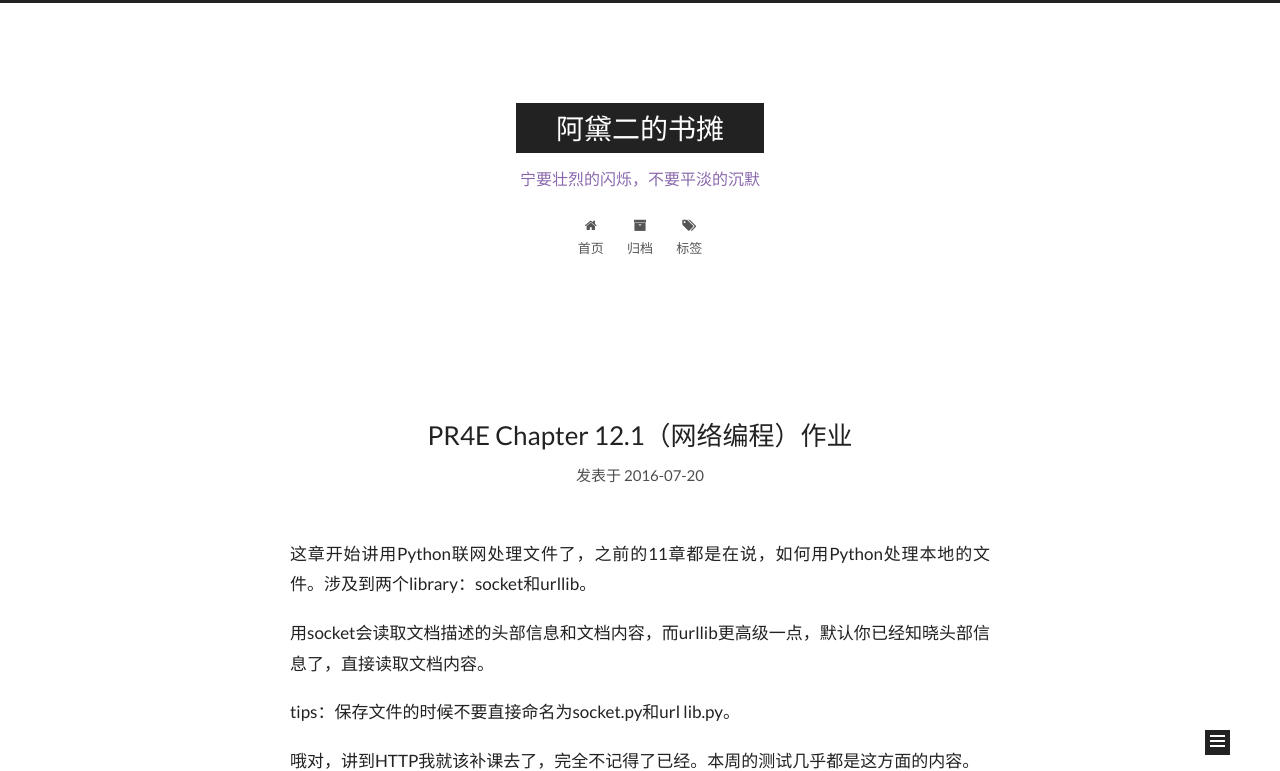
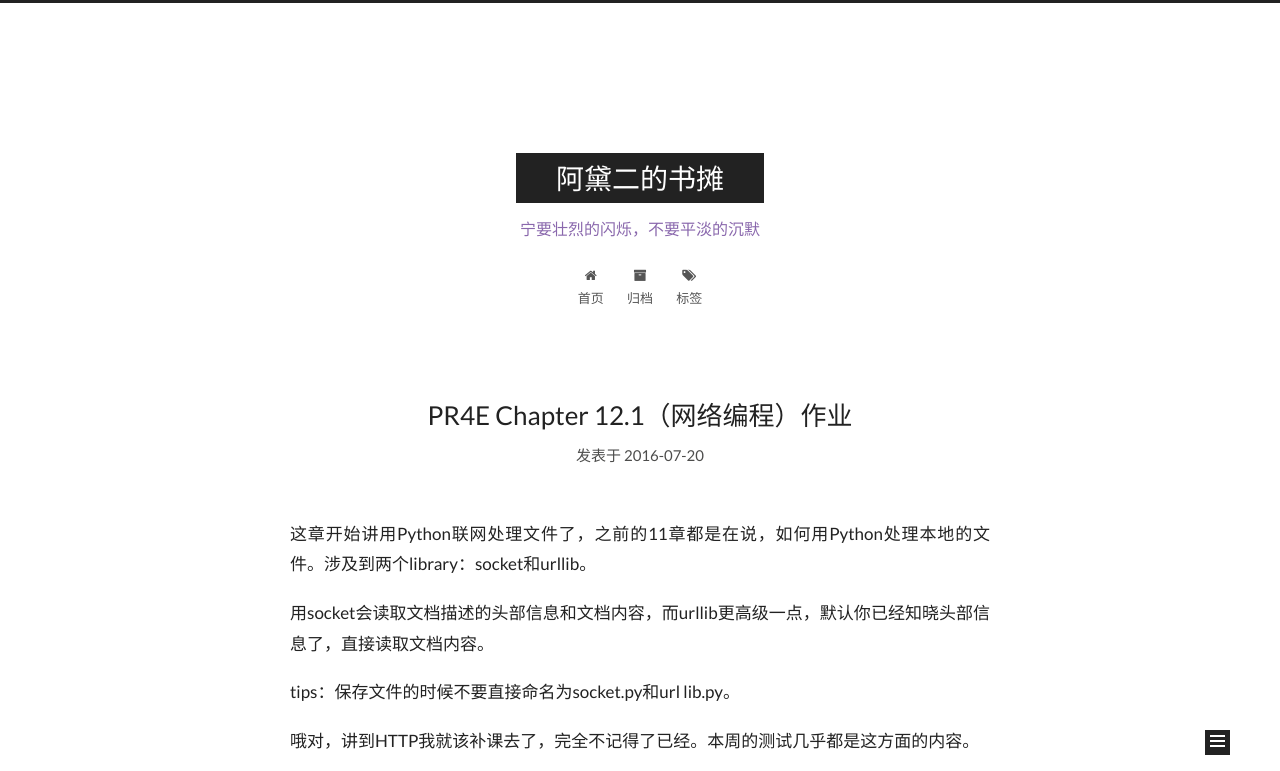
Before and after one commit to Yibeichan/Yibeichan.github.io, a plain HTML site: page index.html in a window 1280 px wide. Shown: the top 771 px of the page. Drawn offline with Linux system fonts and the light colour scheme.

Commit message:
Site updated: 2016-07-20 23:57:23

```diff
--- a/css/main.css
+++ b/css/main.css
@@ -454,7 +454,7 @@ body {
 }
 .header-inner {
   margin: 0 auto;
-  padding: 100px 50px;
+  padding: 150px 0 70px;
   width: 700px;
 }
 @media (min-width: 1600px) {
@@ -1032,7 +1032,7 @@ pre .javascript .function {
   transform: rotate(30deg);
 }
 .posts-expand {
-  padding-top: 40px;
+  padding-top: 0;
 }
 @media (max-width: 767px) {
   .posts-expand {
```
